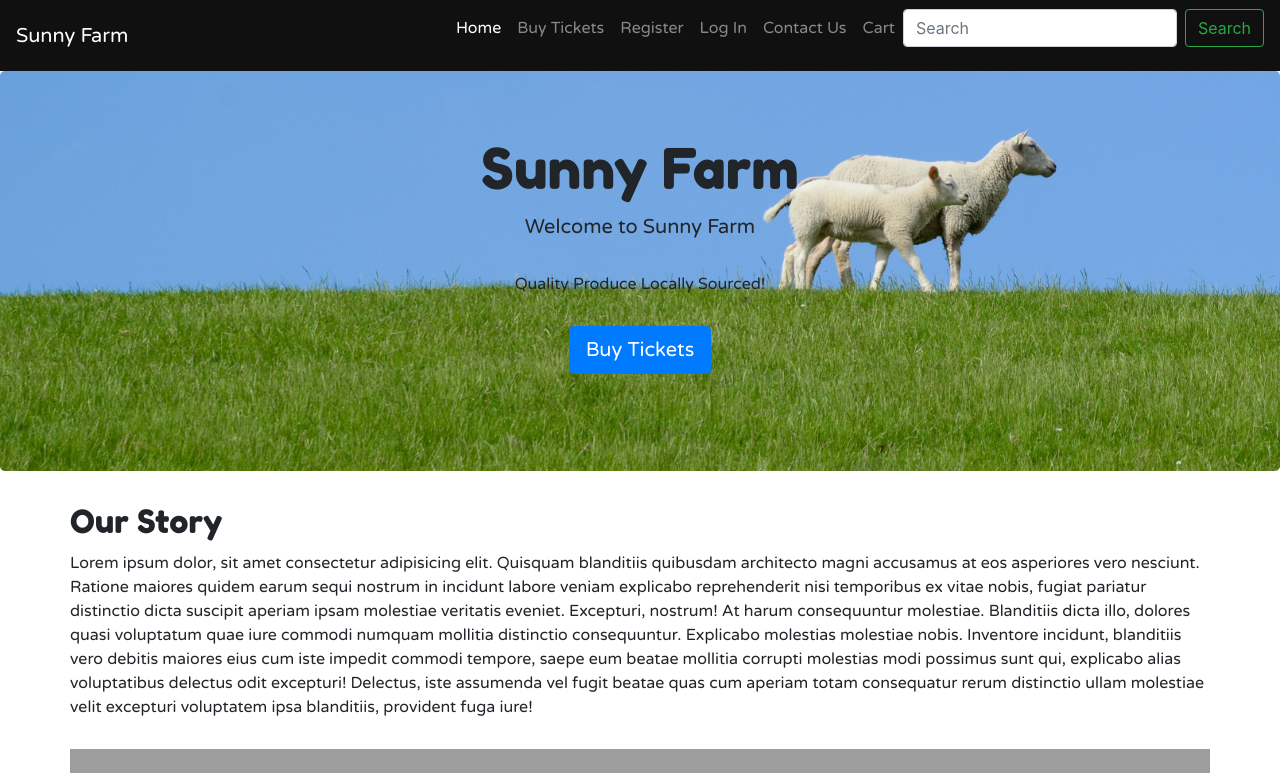
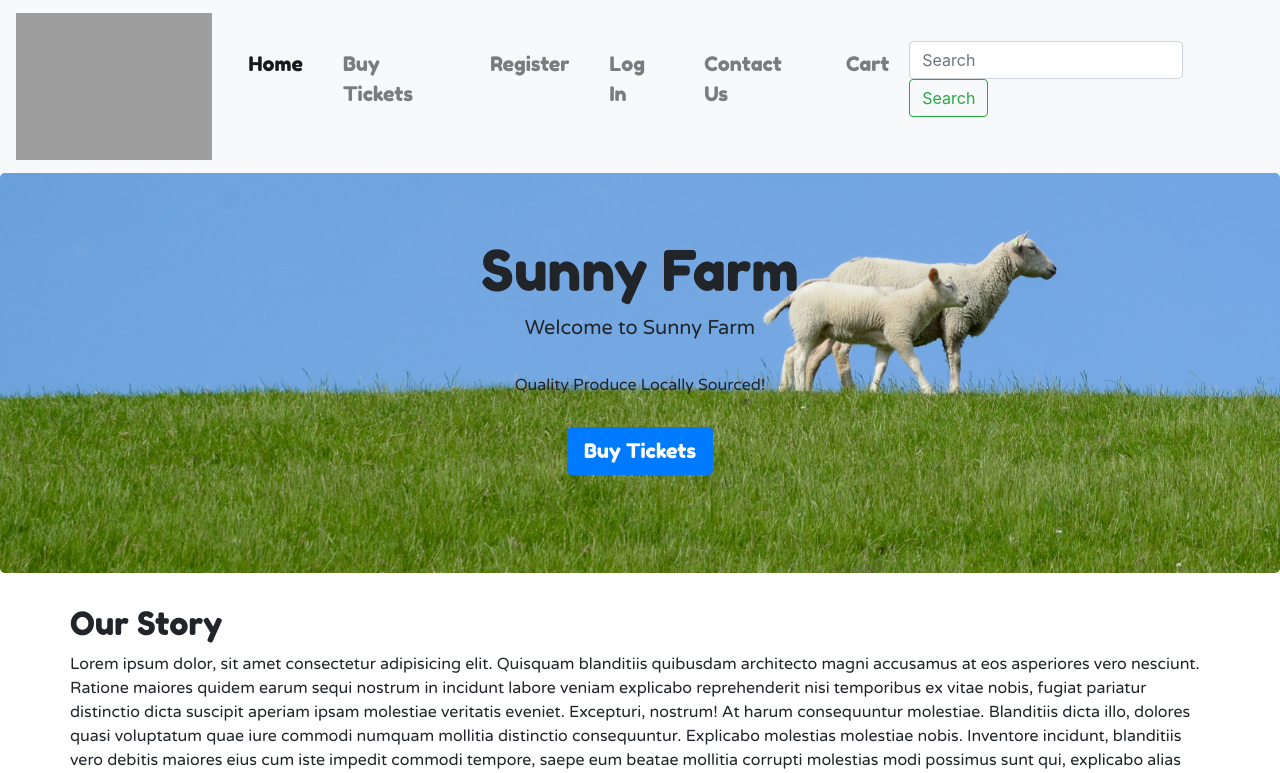
Before and after one commit to JayPeaa/msproject5, a Django app: page / in a window 1280 px wide. Shown: the top 773 px of the page. Run offline with Django 3.2, Linux system fonts and the light colour scheme; some libraries are stand-ins or nearby versions; grey boxes are pictures that could not be loaded.

Commit message:
Added logo and increased font size on nav

```diff
--- a/static/css/main.css
+++ b/static/css/main.css
@@ -4,13 +4,12 @@ main {
 
 h1,
 h2,
-h3 {
-  font-family: 'Fredoka One', cursive;
-  margin-bottom: 10px; }
+h3,
+a,
+li {
+  font-family: 'Fredoka One', cursive; }
 
-p,
-li,
-a {
+p {
   font-family: 'Varela Round', sans-serif; }
 
 p {
@@ -57,3 +56,7 @@ div {
   background-size: cover;
   background-position: center;
   height: 50vh; }
+
+a.nav-link {
+  font-size: 1.25em;
+  margin: 0 .6em; }
--- a/static/scss/_config.scss
+++ b/static/scss/_config.scss
@@ -13,14 +13,16 @@ main {
 
 h1,
 h2,
-h3 {
+h3,
+a,
+li,
+    {
     font-family: 'Fredoka One', cursive;
-    margin-bottom: 10px;
+    // margin-bottom: 10px;
 }
 
 p,
-li,
-a {
+    {
     font-family: 'Varela Round', sans-serif;
 }
 
--- a/static/scss/_jumbotron.scss
+++ b/static/scss/_jumbotron.scss
@@ -3,5 +3,6 @@
     background-size: cover;
     background-position: center;
     height: 50vh;
+    // border-top: 60px solid $yellow;
 
 }
--- /dev/null
+++ b/static/scss/_nav.scss
@@ -0,0 +1,4 @@
+a.nav-link {
+    font-size: 1.25em;
+    margin: 0 .6em;
+}
--- a/static/scss/main.scss
+++ b/static/scss/main.scss
@@ -2,3 +2,4 @@
 @import 'footer';
 @import 'jumbotron';
 @import 'home';
+@import 'nav';
--- a/templates/base.html
+++ b/templates/base.html
@@ -13,13 +13,15 @@
   <link rel="stylesheet" href="{% static 'css/main.css' %}" type="text/css" />
   <title>Sunny Farm</title>
 </head>
-<nav class="navbar navbar-expand-lg navbar-dark" style="background-color: #101010;">
-  <a class="navbar-brand" href="#">Sunny Farm</a>
+<nav class="navbar navbar-expand-lg navbar-light bg-light" style="background-color: white;">
+  <a class="navbar-brand" href="#">
+    <img src="/static/img/logo.svg" class="img-fluid" style="width: 200px;">
+  </a>
   <button class="navbar-toggler" type="button" data-toggle="collapse" data-target="#navbarNav" aria-controls="navbarNav"
     aria-expanded="false" aria-label="Toggle navigation">
     <span class="navbar-toggler-icon"></span>
   </button>
-  <div class="collapse navbar-collapse justify-content-end" id="navbarNav">
+  <div class="collapse navbar-collapse justify-content-center" id="navbarNav">
     <ul class="navbar-nav">
       <li class="nav-item active">
         <a class="nav-link" href="/home">Home <span class="sr-only">(current)</span></a>
@@ -41,7 +43,7 @@
       </li>
     </ul>
 
-    <form class="form-inline">
+    <form id="nav-search" class="form-inline">
       <input class="form-control mr-sm-2" type="search" placeholder="Search" aria-label="Search" />
       <button class="btn btn-outline-success my-2 my-sm-0" type="submit">
         Search
```
Also changed, not shown: static/img/logo.png (added), static/img/logo.svg (added), static/img/logo1.svg (added).
